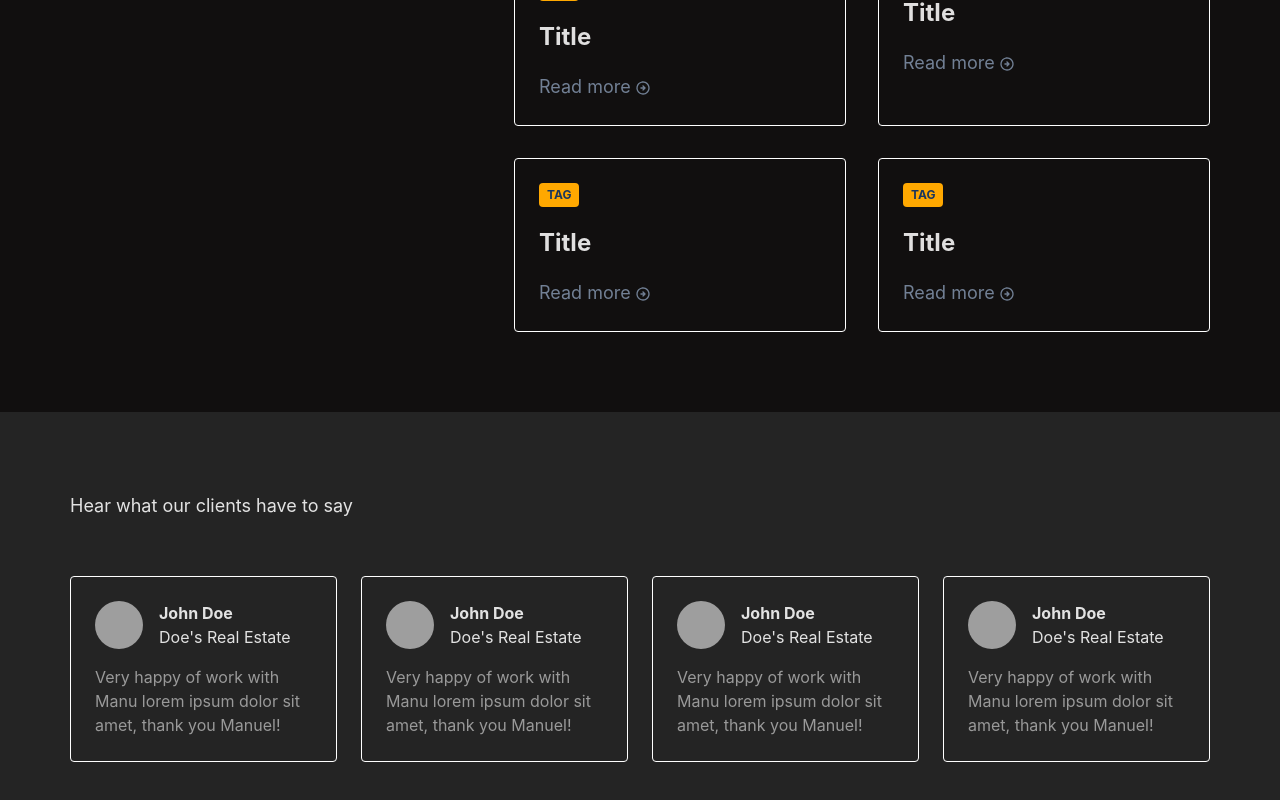
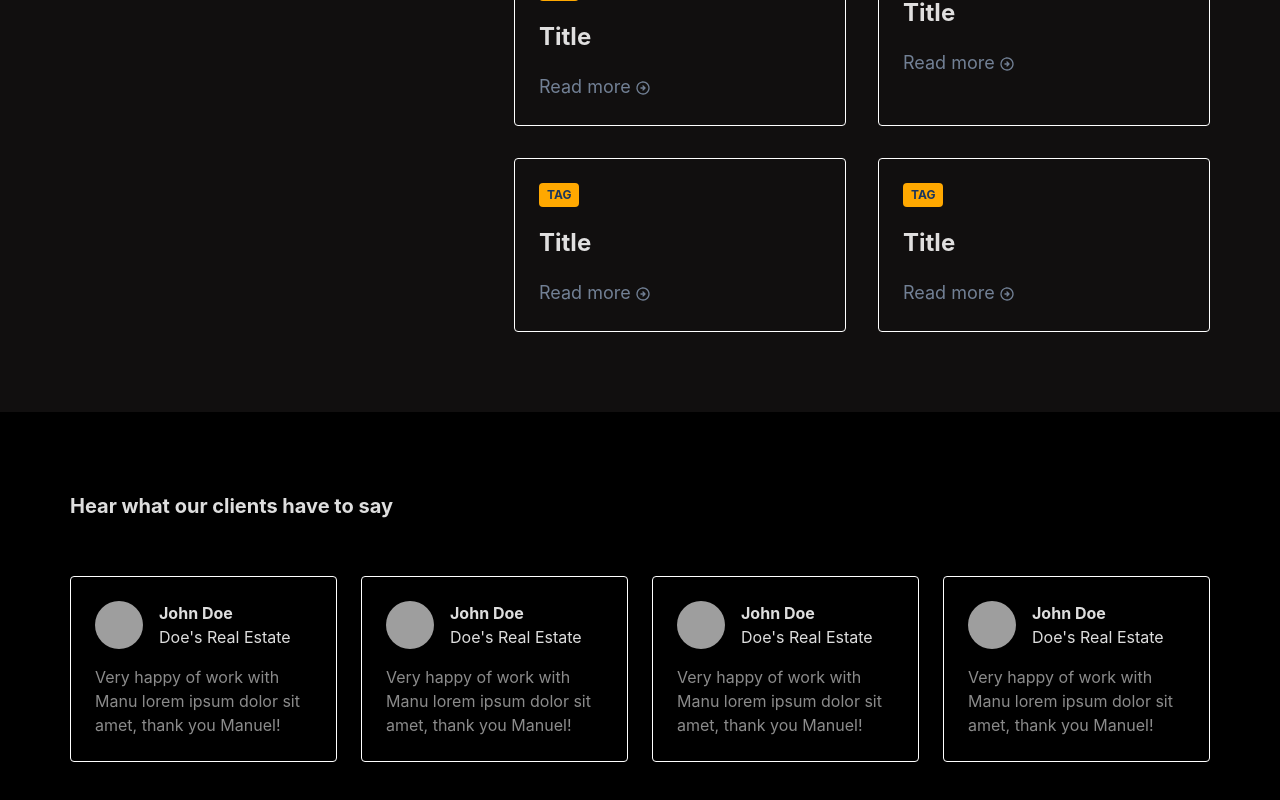
Before and after one commit to ManuelBellucci/DigitaRE, a React (Vite) app: page / in a window 1280 px wide. Shown: the part 2876-3676 px from the top of the page. Built offline with nearby package versions, Linux system fonts and the light colour scheme; grey boxes are pictures that could not be loaded.

Commit message:
font bold for title and bg black

```diff
--- a/src/Components/Reviews/Reviews.jsx
+++ b/src/Components/Reviews/Reviews.jsx
@@ -5,7 +5,7 @@ const Reviews = () => {
   return (
     <ReviewsContainer>
       <div className='flex flex-col w-full items-center gap-14 shrink-0'>
-        <h3 className='flex-1 text-lg self-start'>{data.title}</h3>
+        <h3 className='flex-1 text-xl font-bold  self-start'>{data.title}</h3>
         <div className='flex gap-6 justify-center items-start self-stretch'>
           <Card
             author={data.first.author}
--- a/src/Components/Reviews/utils/containers/ReviewsContainer.jsx
+++ b/src/Components/Reviews/utils/containers/ReviewsContainer.jsx
@@ -1,6 +1,6 @@
 const ReviewsContainer = ({ children }) => {
   return (
-    <section className='flex w-full px-[70px] pt-20 pb-32 justify-center items-center'>
+    <section className='bg-black flex w-full px-[70px] pt-20 pb-32 justify-center items-center'>
       {children}
     </section>
   )
```
